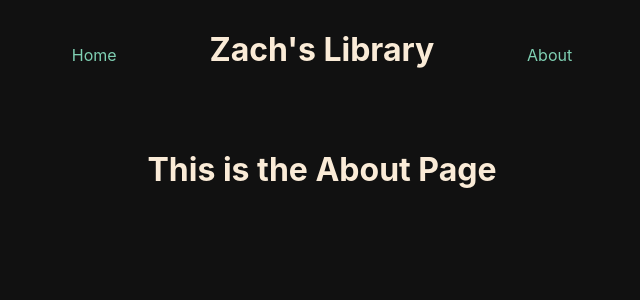
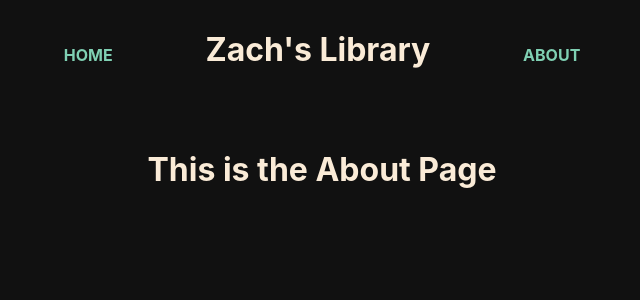
Before and after one commit to zacg1234/ZachsLibrary, a React (Create React App) app: page /about in a window 1280 px wide. Shown: the top 300 px of the page, without its empty margins (318-958 px from the left). Built offline with nearby package versions, Linux system fonts and the light colour scheme.

Commit message:
final product version 1

```diff
--- a/src/App.css
+++ b/src/App.css
@@ -9,6 +9,7 @@ h1, h2, h3, p {
 .nav {
   display: inline-block;
   margin: 30px 3vw 50px 3vw ;
+  font-weight: bold;
 }
 
 .link {
@@ -19,7 +20,7 @@ h1, h2, h3, p {
 }
 
 .link:hover {
-  background-color: antiquewhite;
+  color: white;
 }
 
 .App {
@@ -36,18 +37,11 @@ h1, h2, h3, p {
   border-radius: 2% 10% 10% 2%;
 }
 .BookCard:hover {
-  box-shadow: 10px 10px 10px black;
-  border: 3px solid white;
-}
-.BookCard img:hover {
-  height: 42vmin;
+  box-shadow: 0px 0px 3px 3px white;
 }
 
 img {
   height: 40vmin;
-  transition-property: height;
-  transition-duration: 1s;
-  transition-delay: 0s;
   border-radius: 2% 10% 10% 2%;
 }
 
--- a/src/App.js
+++ b/src/App.js
@@ -12,9 +12,9 @@ function App() {
     <BrowserRouter >
       <div className="App">
             <div id = "page-body">
-            <Link className="nav link" to="/"> Home </Link>
+            <Link className="nav link" to="/"> HOME </Link>
             <h1 className='nav' id='title'> Zach's Library </h1>
-            <Link className="nav link" to="/About"> About </Link>
+            <Link className="nav link" to="/About"> ABOUT </Link>
               <Routes >
                 <Route path ="/" element = {<HomePage/>} />
                 <Route path ="/about" element = {<AboutPage/>} />
```
